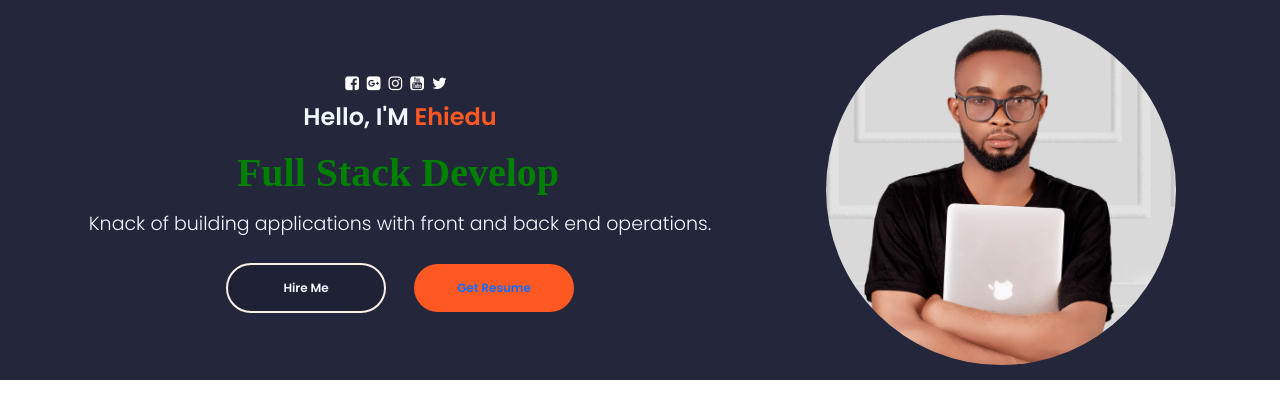
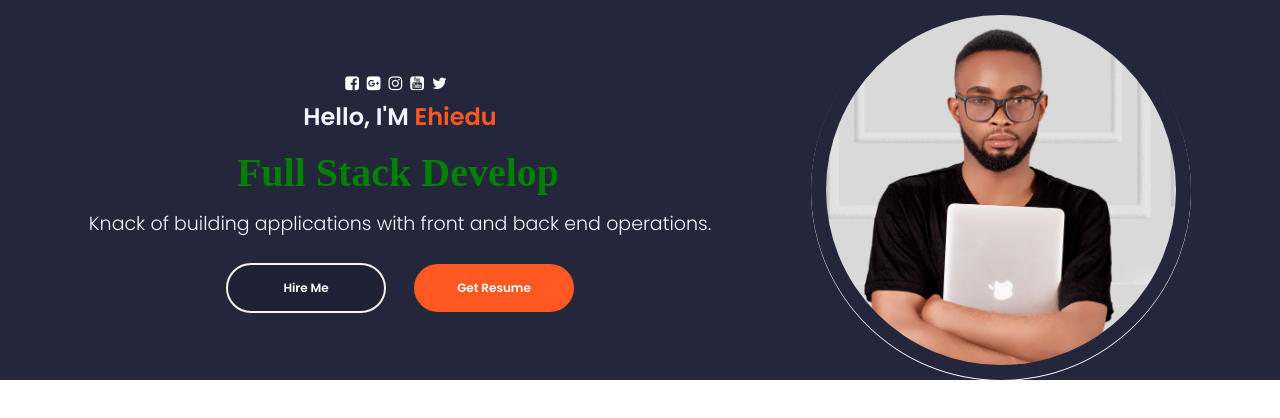
Before and after one commit to Michal-Radomski/Udemy_Mini_Courses, a React (Create React App) app in the folder 07 Portfolio/client/: page / in a window 1280 px wide. Shown: the top 418 px of the page. Built offline with nearby package versions, Linux system fonts and the light colour scheme; a web font is replaced by a local one.

Commit message:
Resposive Portfolio course - commit 06

```diff
--- a/07 Portfolio/client/src/App.scss
+++ b/07 Portfolio/client/src/App.scss
@@ -1,3 +1,24 @@
+:root {
+  --light-blue: #04c3ff;
+  --light-blue-shadow: rgb(69 211 255 / 27%);
+  --sea-green: #0abead;
+  --sea-green-dark: #0cbfae;
+  --sea-green-extra-dark: #09bead;
+  --sea-green-shadow: rgba(11, 190, 173, 0.4);
+  --header-hamburger-background: rgba(11, 190, 173, 0.8);
+  --orange: #f57f17;
+  --dark-orange: #ff5823;
+  --orange-shadow: rgba(245, 127, 23, 0.2);
+  --white: #ffffff;
+  --black: #333333;
+  --disabled-btn: #09bead7a;
+  --error-message: #e44f4fd1;
+  --toast-error: #e44f4ffa;
+  --toast-shadow: #9c9c9ce3;
+  --toast-success: #0cbfae;
+  --loader-color: #0cbfae;
+}
+
 @font-face {
   font-family: "Poppins Medium";
   font-style: normal;
```
